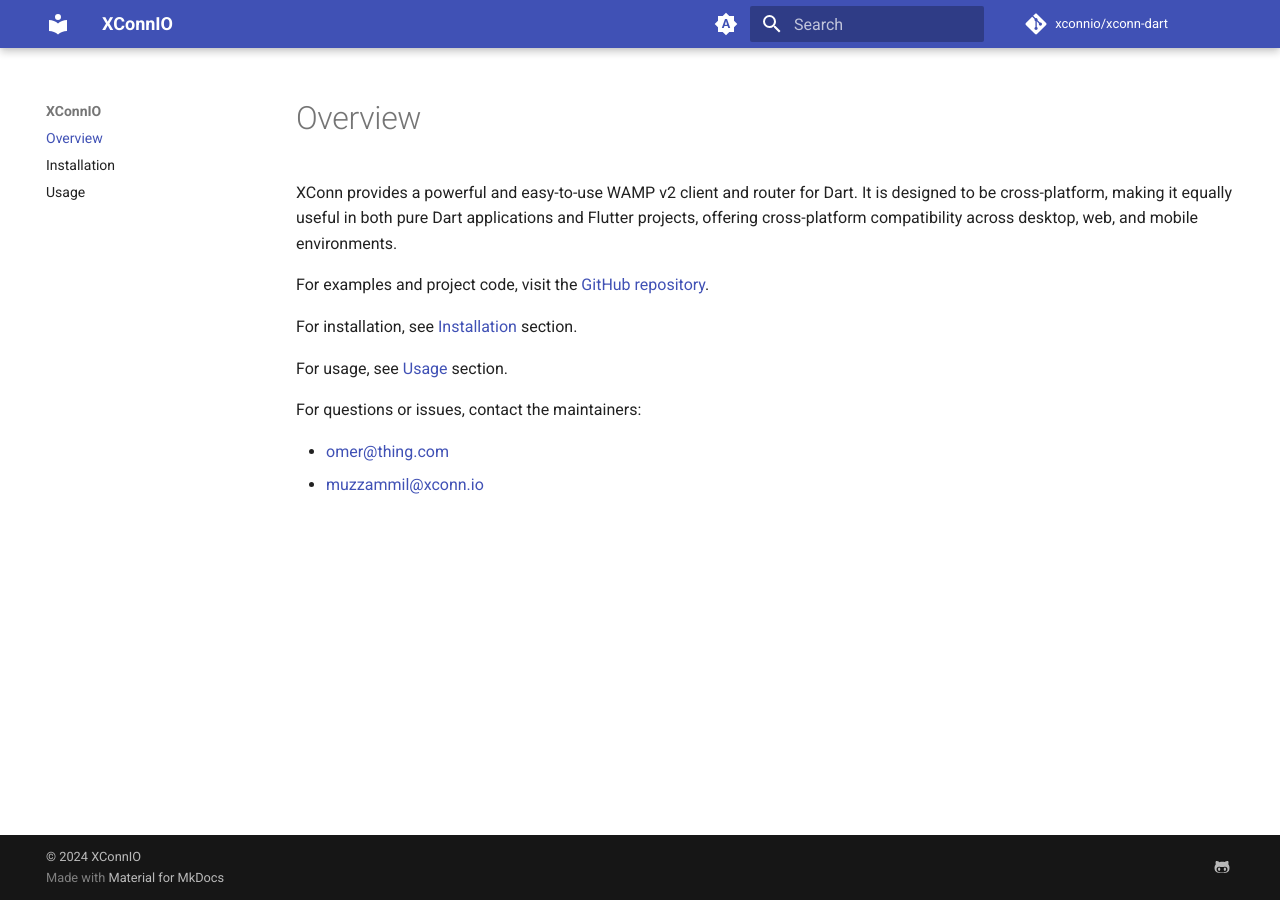
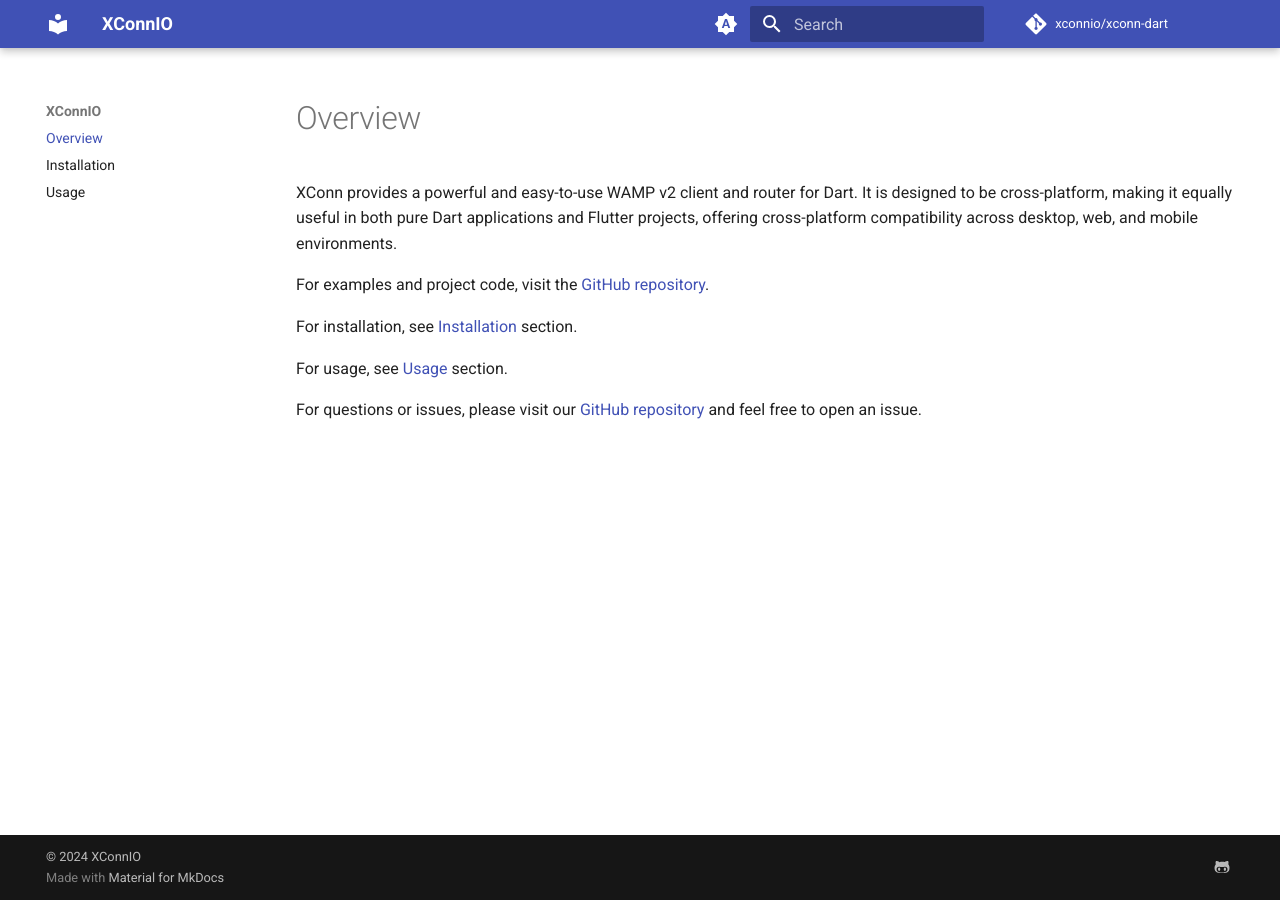
Before and after one commit to xconnio/xconn-dart, an MkDocs documentation site: the page built from docs/index.md, in a window 1280 px wide. Built offline with MkDocs 1.6.1 and Material for MkDocs 9.7.7, drawn with Linux system fonts in a browser that asks for light colours; comment, search, counter and statistics services are not loaded.

Commit message:
Remove maintainers from overview and add github link

```diff
--- a/docs/index.md
+++ b/docs/index.md
@@ -10,7 +10,5 @@
 
 For usage, see [Usage](https://docs.xconn.io/xconn/dart/usage) section.
 
-For questions or issues, contact the maintainers:
-
-- [omer@thing.com](mailto:omer@thing.com)
-- [muzzammil@xconn.io](mailto:muzzammil@xconn.io)
+For questions or issues, please visit our [GitHub repository](https://github.com/xconnio/xconn-dart)
+and feel free to open an issue.
```
